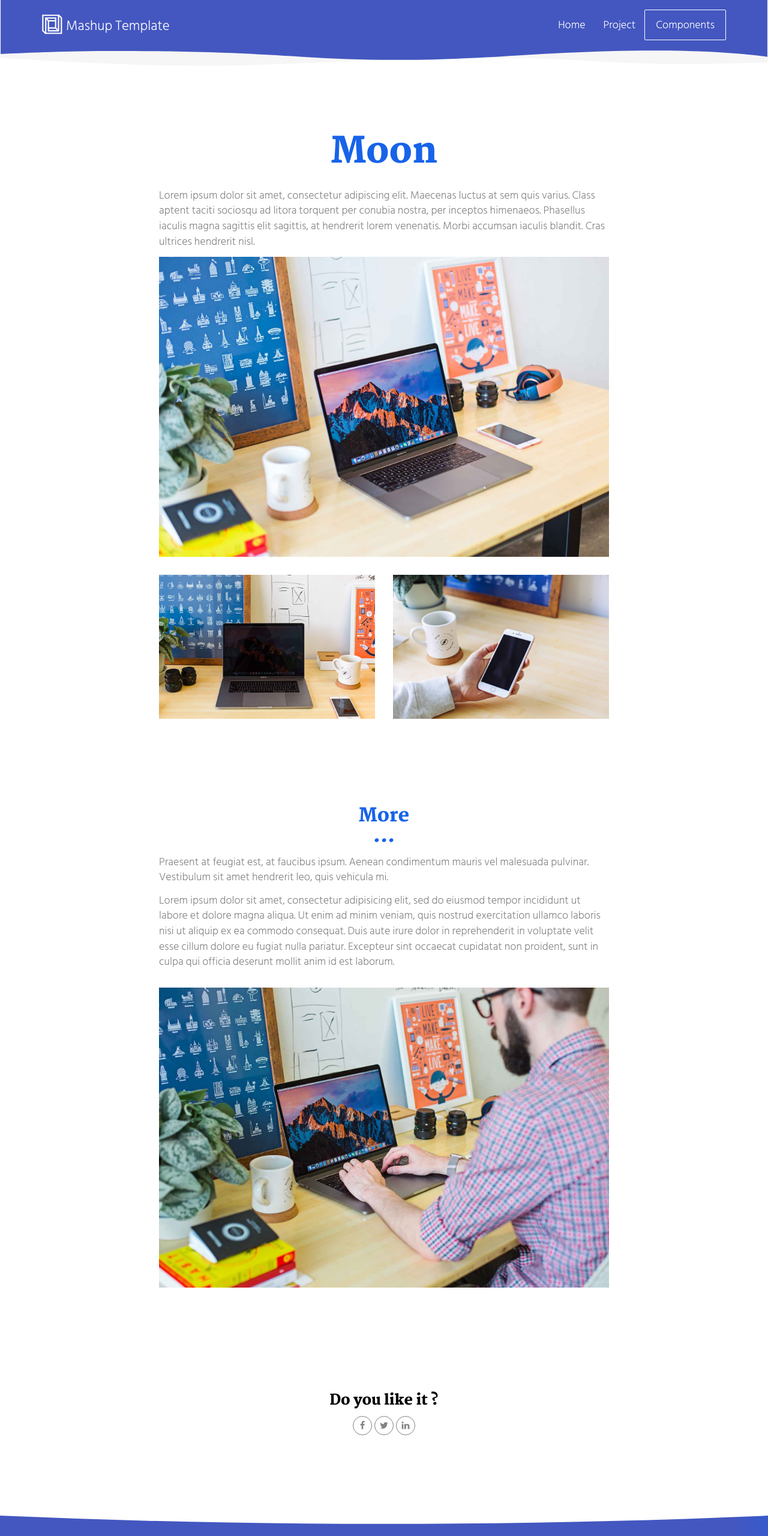
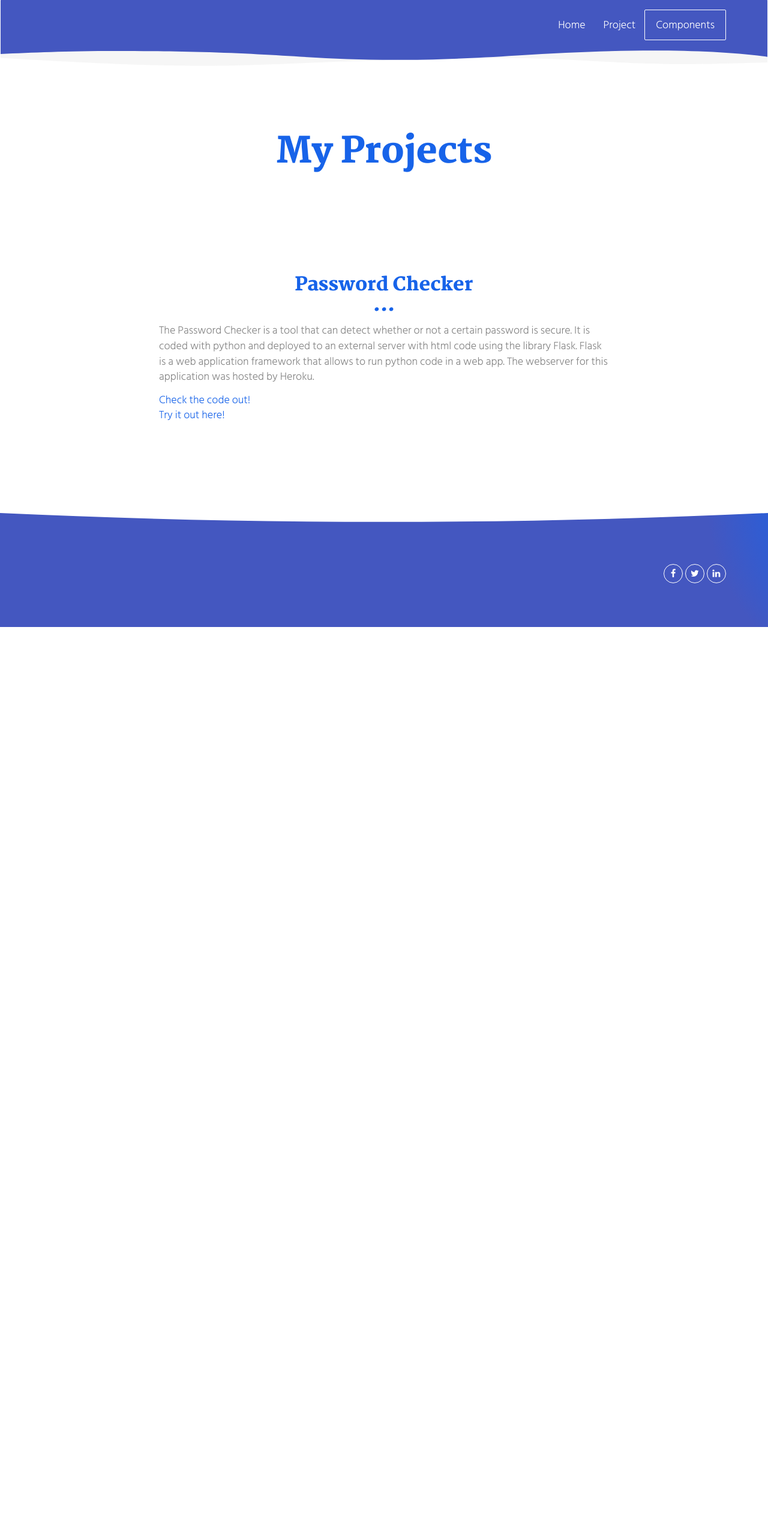
Before and after one commit to xSqne/xsqne.github.io, a plain HTML site: page project.html in a window 1280 px wide. Shown: the top 2560 px of the page at 60% size. After the commit the page ends 1045 px from the top, so only its background shows below. Drawn offline with Linux system fonts and the light colour scheme.

Commit message:
Added Password Checker project

```diff
--- a/project.html
+++ b/project.html
@@ -7,7 +7,6 @@
   <meta content="width=device-width,initial-scale=1" name="viewport">
   <meta content="description" name="description">
   <meta name="google" content="notranslate" />
-  <meta content="Mashup templates have been developped by Orson.io team" name="author">
 
   <!-- Disable tap highlight on IE -->
   <meta name="msapplication-tap-highlight" content="no">
@@ -34,10 +33,6 @@
           <span class="icon-bar"></span>
           <span class="icon-bar"></span>
         </button>
-        <a class="navbar-brand" href="./index.html" title="">
-          <img src="./assets/images/mashup-icon.svg" class="navbar-logo-img" alt="">
-          Mashup Template
-        </a>
       </div>
 
       <div class="collapse navbar-collapse" id="navbar-collapse">
@@ -60,22 +55,7 @@
     <div class="container">
       <div class="row">
         <div class="col-xs-12 col-md-8 col-md-offset-2">
-          <h1 class="text-center">Moon</h1>
-          <p>Lorem ipsum dolor sit amet, consectetur adipiscing elit. Maecenas luctus at sem quis varius.
-          Class aptent taciti sociosqu ad litora torquent per conubia nostra, per inceptos himenaeos. Phasellus iaculis magna sagittis elit sagittis, at hendrerit lorem venenatis. Morbi accumsan iaculis blandit. Cras ultrices hendrerit nisl.</p>
-
-          <div class="section-container-spacer">
-            <img src="./assets/images/img-06.jpg" alt="" class="img-responsive reveal-content" data-action="zoom">
-          </div>
-
-          <div class="row">
-            <div class="col-xs-6">
-              <img src="./assets/images/img-04.jpg" alt="" class="img-responsive reveal-content" data-action="zoom">
-            </div>
-            <div class="col-xs-6">
-              <img src="./assets/images/img-07.jpg" alt="" class="img-responsive reveal-content" data-action="zoom">
-            </div>
-          </div>
+          <h1 class="text-center">My Projects</h1>
        </div>
       </div>
     </div>
@@ -85,42 +65,19 @@
     <div class="container">
       <div class="row section-container-spacer">
         <div class="col-xs-12 col-md-8 col-md-offset-2">
-          <h2 class="text-center">More</h2>
+          <h2 class="text-center">Password Checker</h2>
           <div class="section-container-spacer">
-            <p>Praesent at feugiat est, at faucibus ipsum. Aenean condimentum mauris vel malesuada pulvinar. Vestibulum sit amet hendrerit leo, quis vehicula mi.</p>
-            <p>Lorem ipsum dolor sit amet, consectetur adipisicing elit, sed do eiusmod
-            tempor incididunt ut labore et dolore magna aliqua. Ut enim ad minim veniam,
-            quis nostrud exercitation ullamco laboris nisi ut aliquip ex ea commodo
-            consequat. Duis aute irure dolor in reprehenderit in voluptate velit esse
-            cillum dolore eu fugiat nulla pariatur. Excepteur sint occaecat cupidatat non
-            proident, sunt in culpa qui officia deserunt mollit anim id est laborum.</p>
+            <p>The Password Checker is a tool that can detect whether or not a certain password is secure.
+              It is coded with python and deployed to an external server with html code using the library Flask.
+              Flask is a web application framework that allows to run python code in a web app.
+              The webserver for this application was hosted by Heroku.
+            </p>
+            <a href="https://github.com/xSqne/password-checker-">Check the code out!</a>
+            <br>
+            <a href="https://eflask-app-xsqne.herokuapp.com/form">Try it out here!</a>
           </div>
-          <img src="./assets/images/img-05.jpg" alt="" class="img-responsive reveal-content" data-action="zoom">
         </div>
       </div>
-    </div>
-  </div>
-
-  <div class="section-container">
-    <div class="container text-center">
-      <div class="row section-container-spacer">
-        <div class="col-xs-12 col-md-12">
-
-          <h3>Do you like it ?</h3>
-          <p>
-            <a href="https://facebook.com/" class="social-round-icon fa-icon" title="">
-              <i class="fa fa-facebook" aria-hidden="true"></i>
-            </a>
-            <a href="https://twitter.com/" class="social-round-icon fa-icon" title="">
-              <i class="fa fa-twitter" aria-hidden="true"></i>
-            </a>
-            <a href="https://www.linkedin.com/" class="social-round-icon fa-icon" title="">
-              <i class="fa fa-linkedin" aria-hidden="true"></i>
-            </a>
-          </p>
-        </div>
-      </div>
-
     </div>
   </div>
 
@@ -130,12 +87,10 @@
 
 
       <div class="col-xs-12">
-        <h3>Mountain</h3>
+        <h3></h3>
 
         <div class="row">
           <div class="col-xs-12 col-sm-7">
-            <p><small>Website created with <a href="http://www.mashup-template.com/" title="Create website with free html template">Mashup Template</a>/<a href="https://www.unsplash.com/" title="Beautiful Free Images">Unsplash</a></small>
-            </p>
           </div>
           <div class="col-xs-12 col-sm-5">
             <p class="text-right">
```
Also changed, not shown: index.html (+2 -2 lines).
